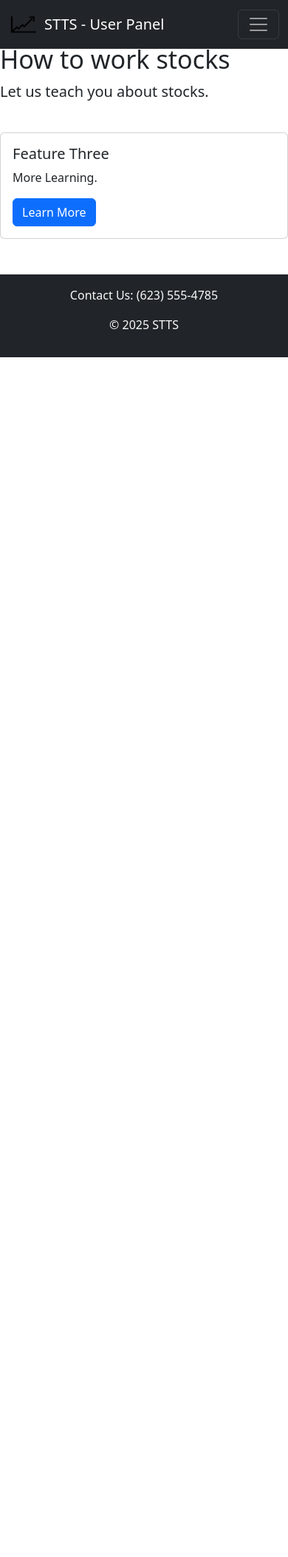
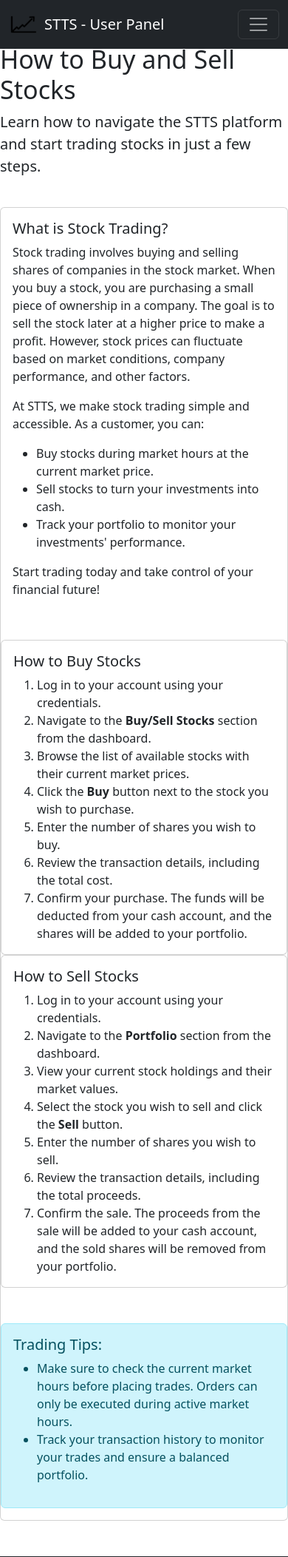
Before and after one commit to ivazqu10/Stocks, a Flask app: page /instructions_page in a window 390 px wide. Shown: the top 2105 px of the page at 74% size. Before the commit the page ends 483 px from the top, so only its background shows below. Run offline with Flask 3, Linux system fonts and the light colour scheme; the visitor is signed in with stand-in values (Sample User, id 1).

Commit message:
How to page and nav bar updates

```diff
--- a/templates/instructions_page.html
+++ b/templates/instructions_page.html
@@ -5,42 +5,83 @@
 {% block content %}
 
 <div class="row">
-
     <div class="col-md-12">
-
-        <h1 class="display-4">How to work stocks</h1>
-
-        <p class="lead">Let us teach you about stocks.</p>
-
+        <h1 class="display-4">How to Buy and Sell Stocks</h1>
+        <p class="lead">Learn how to navigate the STTS platform and start trading stocks in just a few steps.</p>
+    </div>
 </div>
 
+<div class="card mt-4">
+    <div class="card-body">
+        <h5 class="card-title">What is Stock Trading?</h5>
+        <p class="card-text">
+            Stock trading involves buying and selling shares of companies in the stock market.
+            When you buy a stock, you are purchasing a small piece of ownership in a company.
+            The goal is to sell the stock later at a higher price to make a profit. However,
+            stock prices can fluctuate based on market conditions, company performance, and other factors.
+        </p>
+        <p class="card-text">
+            At STTS, we make stock trading simple and accessible. As a customer, you can:
+            <ul>
+                <li>Buy stocks during market hours at the current market price.</li>
+                <li>Sell stocks to turn your investments into cash.</li>
+                <li>Track your portfolio to monitor your investments' performance.</li>
+            </ul>
+            Start trading today and take control of your financial future!
+        </p>
     </div>
 
-<!-- Example Bootstrap Components -->
-
+<!-- Step-by-Step Guide -->
 <div class="row mt-4">
-
-    <!-- Card Example -->
-
-    <div class="col-md-4">
-
+    <!-- Buying Stocks -->
+    <div class="col-md-6">
         <div class="card">
-
             <div class="card-body">
-
-                <h5 class="card-title">Feature Three</h5>
-
-                <p class="card-text">More Learning.</p>
-
-                <a href="#" class="btn btn-primary">Learn More</a>
-
+                <h5 class="card-title">How to Buy Stocks</h5>
+                <ol class="card-text">
+                    <li>Log in to your account using your credentials.</li>
+                    <li>Navigate to the <strong>Buy/Sell Stocks</strong> section from the dashboard.</li>
+                    <li>Browse the list of available stocks with their current market prices.</li>
+                    <li>Click the <strong>Buy</strong> button next to the stock you wish to purchase.</li>
+                    <li>Enter the number of shares you wish to buy.</li>
+                    <li>Review the transaction details, including the total cost.</li>
+                    <li>Confirm your purchase. The funds will be deducted from your cash account, and the shares will be added to your portfolio.</li>
+                </ol>
+            </div>
+        </div>
     </div>
 
+    <!-- Selling Stocks -->
+    <div class="col-md-6">
+        <div class="card">
+            <div class="card-body">
+                <h5 class="card-title">How to Sell Stocks</h5>
+                <ol class="card-text">
+                    <li>Log in to your account using your credentials.</li>
+                    <li>Navigate to the <strong>Portfolio</strong> section from the dashboard.</li>
+                    <li>View your current stock holdings and their market values.</li>
+                    <li>Select the stock you wish to sell and click the <strong>Sell</strong> button.</li>
+                    <li>Enter the number of shares you wish to sell.</li>
+                    <li>Review the transaction details, including the total proceeds.</li>
+                    <li>Confirm the sale. The proceeds from the sale will be added to your cash account, and the sold shares will be removed from your portfolio.</li>
+                </ol>
+            </div>
+        </div>
+    </div>
 </div>
 
+<!-- Additional Tips -->
+<div class="row mt-5">
+    <div class="col-md-12">
+        <div class="alert alert-info">
+            <h5>Trading Tips:</h5>
+            <ul>
+                <li>Make sure to check the current market hours before placing trades. Orders can only be executed during active market hours.</li>
+                <li>Track your transaction history to monitor your trades and ensure a balanced portfolio.</li>
+            </ul>
+        </div>
+    </div>
 </div>
 
 
-</div>
-
 {% endblock %}
--- a/templates/user_base.html
+++ b/templates/user_base.html
@@ -42,11 +42,14 @@
                             <a class="nav-link" href="{{ url_for('transactions') }}">Transactions</a>
                         </li>
                     </ul>
-                    <ul class="navbar-nav">
-                        <li class="nav-item">
-                            <a class="btn btn-outline-light" href="{{ url_for('logout') }}">Logout</a>
-                        </li>
-                    </ul>
+                    <li class="nav-item dropdown">
+                        <a class="btn btn-outline-light" href="#" id="userDropdown" role="button" data-bs-toggle="dropdown" aria-expanded="false">
+                            {{ current_user.username }}
+                        </a>
+                        <ul class="dropdown-menu dropdown-menu-end" aria-labelledby="userDropdown">
+                            <li><a class="dropdown-item" href="{{ url_for('logout') }}">Logout</a></li>
+                        </ul>
+                    </li>
                 </div>
                 {% endif %}
             </div>
```
Lines whose indentation alone changed are shown as unchanged.
